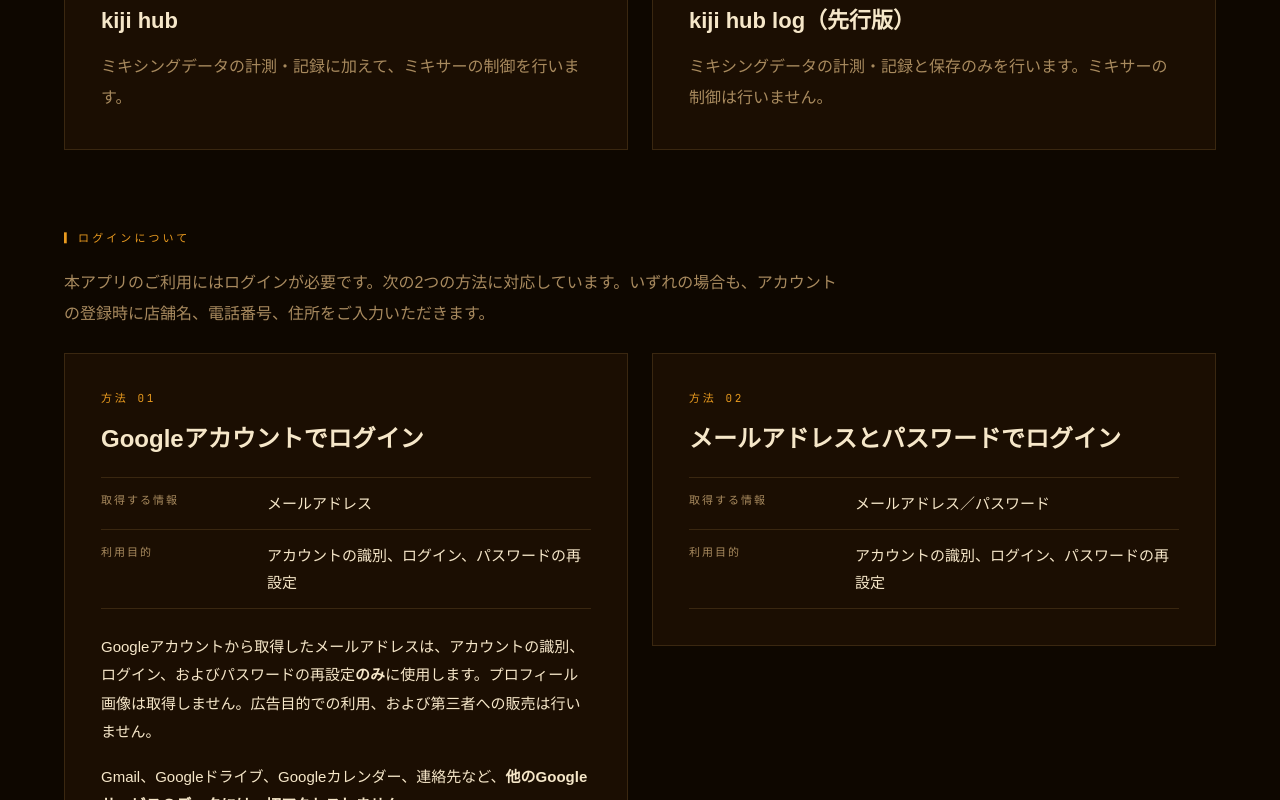
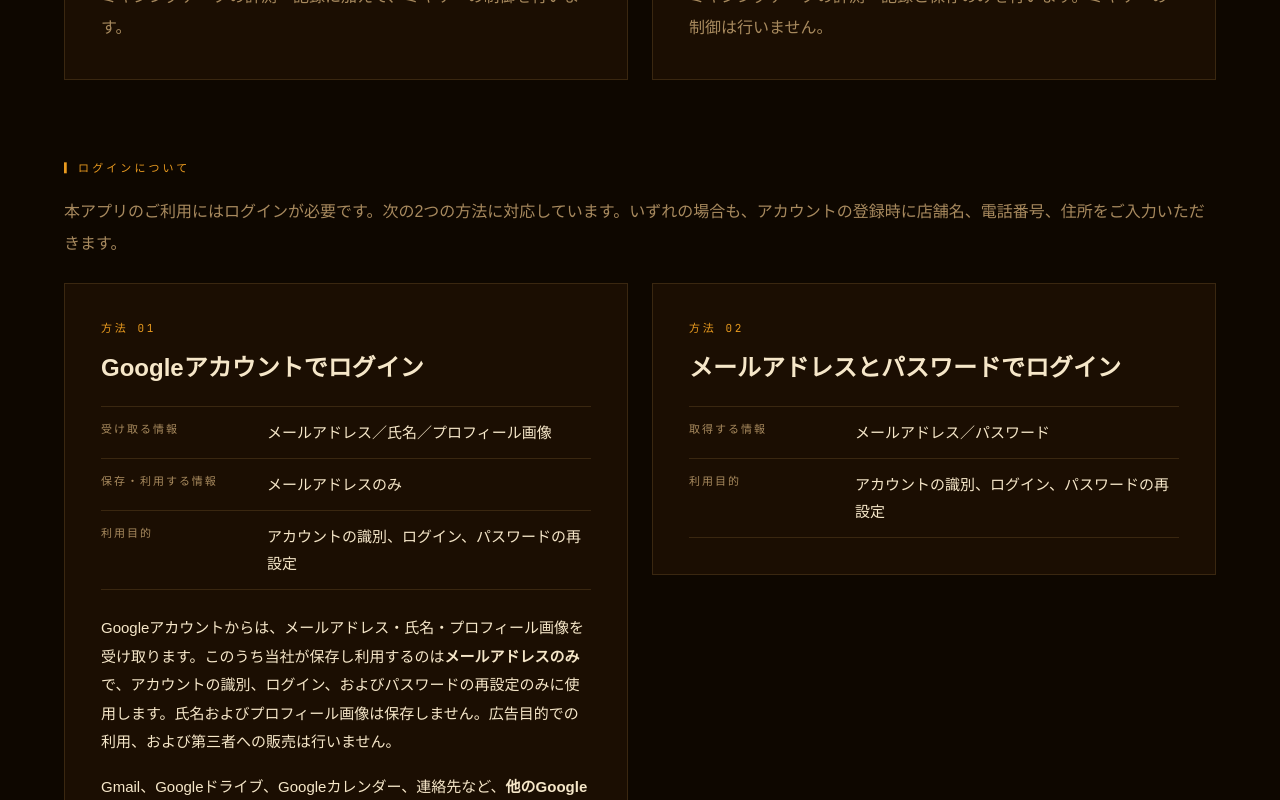
Before and after one commit to Bakerization/bakerization, a Next.js app: page /app in a window 1280 px wide. Shown: the part 2000-2800 px from the top of the page. Built offline with nearby package versions, Linux system fonts and the light colour scheme; no server answers; a web font is replaced by a local one.

Commit message:
fix: アプリ説明ページとトップページの文言修正 (#4)

```diff
--- a/app/app/page.tsx
+++ b/app/app/page.tsx
@@ -161,25 +161,32 @@ function copyFor(locale: Locale) {
       title: isEn ? "Sign in with a Google account" : "Googleアカウントでログイン",
       rows: isEn
         ? ([
-            ["What we receive", "Email address"],
-            ["Purpose", "Identifying the account, signing in, resetting the password"],
+            ["What we receive", "Email address / name / profile picture"],
+            ["What we store", "Email address only"],
+            [
+              "Purpose",
+              "Identifying the account, signing in, resetting the password",
+            ],
           ] as [string, string][])
         : ([
-            ["取得する情報", "メールアドレス"],
+            ["受け取る情報", "メールアドレス／氏名／プロフィール画像"],
+            ["保存・利用する情報", "メールアドレスのみ"],
             ["利用目的", "アカウントの識別、ログイン、パスワードの再設定"],
           ] as [string, string][]),
       body1: isEn ? (
         <>
-          The email address we receive from your Google account is used{" "}
-          <strong>only</strong> to identify the account, to sign you in, and to
-          reset your password. We do not receive your profile picture. We do not
-          use it for advertising, and we do not sell it to anyone.
+          From your Google account we receive your email address, name and
+          profile picture. Of these, the only one we store and use is{" "}
+          <strong>the email address</strong>, and we use it solely to identify
+          the account, to sign you in, and to reset your password. We do not
+          store your name or your profile picture. We do not use any of it for
+          advertising, and we do not sell it to anyone.
         </>
       ) : (
         <>
-          Googleアカウントから取得したメールアドレスは、アカウントの識別、ログイン、およびパスワードの再設定
-          <strong>のみ</strong>
-          に使用します。プロフィール画像は取得しません。広告目的での利用、および第三者への販売は行いません。
+          Googleアカウントからは、メールアドレス・氏名・プロフィール画像を受け取ります。このうち当社が保存し利用するのは
+          <strong>メールアドレスのみ</strong>
+          で、アカウントの識別、ログイン、およびパスワードの再設定のみに使用します。氏名およびプロフィール画像は保存しません。広告目的での利用、および第三者への販売は行いません。
         </>
       ),
       body2: isEn ? (
@@ -334,7 +341,6 @@ export default async function AppPage() {
             fontSize: 18,
             lineHeight: 1.95,
             color: C.sub,
-            maxWidth: 720,
           }}
         >
           {t.deck}
@@ -451,7 +457,6 @@ export default async function AppPage() {
             fontSize: 16,
             lineHeight: 1.95,
             color: C.sub,
-            maxWidth: 780,
           }}
         >
           {t.loginLead}
@@ -562,7 +567,6 @@ export default async function AppPage() {
               fontSize: 16,
               lineHeight: 1.95,
               color: C.ink,
-              maxWidth: 880,
             }}
           >
             {t.deleteBody}
@@ -607,7 +611,6 @@ export default async function AppPage() {
             fontSize: 16,
             lineHeight: 1.95,
             color: C.sub,
-            maxWidth: 780,
           }}
         >
           {t.storageNote}
@@ -618,7 +621,7 @@ export default async function AppPage() {
 
         {/* ── 事業者情報 ── */}
         <SectionLabel style={{ marginTop: 80 }}>{t.companyLabel}</SectionLabel>
-        <div style={{ marginTop: 24, maxWidth: 780 }}>
+        <div style={{ marginTop: 24 }}>
           <DefList rows={t.companyRows} />
         </div>
 
--- a/app/privacy/page.tsx
+++ b/app/privacy/page.tsx
@@ -78,8 +78,7 @@ const ARTICLES: Article[] = [
         items: [
           <>
             <strong>Googleアカウントでログインした場合</strong>
-            ：メールアドレス。Googleに要求するスコープは email および profile
-            の2つのみです。このうち当社が取得・保存するのはメールアドレスだけで、氏名およびプロフィール画像は保存しません。
+            ：Googleからメールアドレス・氏名・プロフィール画像を受け取ります。当社が保存・利用するのはメールアドレスのみです（氏名およびプロフィール画像は保存しません）。
           </>,
           <>
             <strong>メールアドレスとパスワードで登録した場合</strong>
@@ -132,7 +131,7 @@ const ARTICLES: Article[] = [
         t: "p",
         text: (
           <>
-            当社がGoogleアカウントから取得するメールアドレス、およびメールアドレスとパスワードによる登録情報は、
+            当社がGoogleアカウントから受け取る情報のうち保存・利用するメールアドレス、およびメールアドレスとパスワードによる登録情報は、
             <strong>利用者のアカウントの識別、ログインおよびパスワードの再設定の目的のみ</strong>
             に利用します。
           </>
--- a/components/home/TopPage.tsx
+++ b/components/home/TopPage.tsx
@@ -216,8 +216,8 @@ function copyFor(locale: Locale) {
     },
     ikeda: {
       label: isEn ? "A word from our founder" : "代表メッセージ",
-      name: isEn ? "Hiroaki Ikeda" : "池田 弘明",
-      nameAlt: isEn ? "池田 弘明" : "Hiroaki Ikeda",
+      name: isEn ? "Hiroaki Ikeda" : "池田 浩明",
+      nameAlt: isEn ? "池田 浩明" : "Hiroaki Ikeda",
       role: isEn ? "Co-founder & COO" : "共同代表 COO / Co-founder & COO",
       quote: isEn
         ? "A morning that smells of wheat — may it remain in the 22nd century too. Baking has carried mornings in our towns for generations. We don't want to lighten the craft; we want to give it a shape that can continue. Data and systems, in the end, exist for people."
@@ -1026,7 +1026,6 @@ function Product({ c }: { c: Copy["product"] }) {
                   listStyle: "none",
                   margin: "20px 0 0",
                   padding: 0,
-                  maxWidth: 720,
                 }}
               >
                 {it.points.map((pt, i) => (
```
